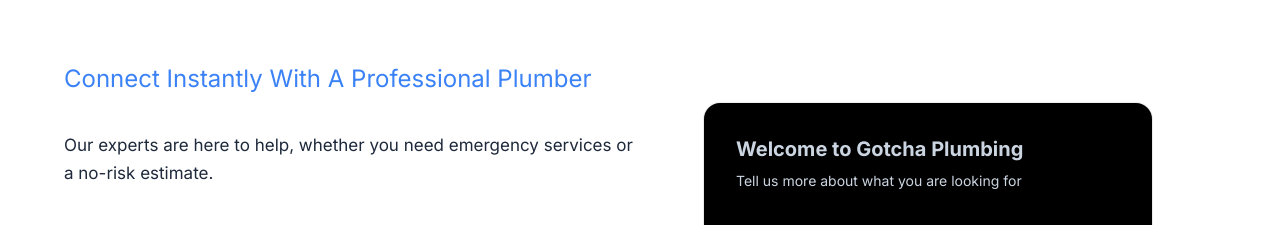
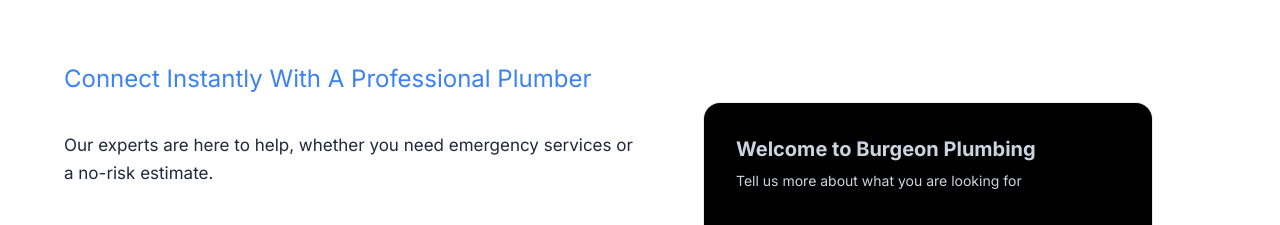
Before and after one commit to banele303/SouthFlow-Marketing-Agency, a Next.js app: page / in a window 1280 px wide. Shown: the part 1140-1365 px from the top of the page. Built offline with nearby package versions, Linux system fonts and the light colour scheme.

Commit message:
Update form.tsx

```diff
--- a/app/components/ui/form.tsx
+++ b/app/components/ui/form.tsx
@@ -18,7 +18,7 @@
   return (
     <div className="max-w-md w-full mx-auto  rounded-2xl mt-[4rem] md:p-8 shadow-input bg-black dark:bg-white py-8 px-5">
       <h2 className="font-bold text-xl text-slate-300 dark:text-neutral-200">
-        Welcome to Gotcha Plumbing
+        Welcome to Burgeon Plumbing
       </h2>
       <p className="text-slate-300 text-sm max-w-sm mt-2 dark:text-neutral-300">
         Tell us more about what you are looking for
```
